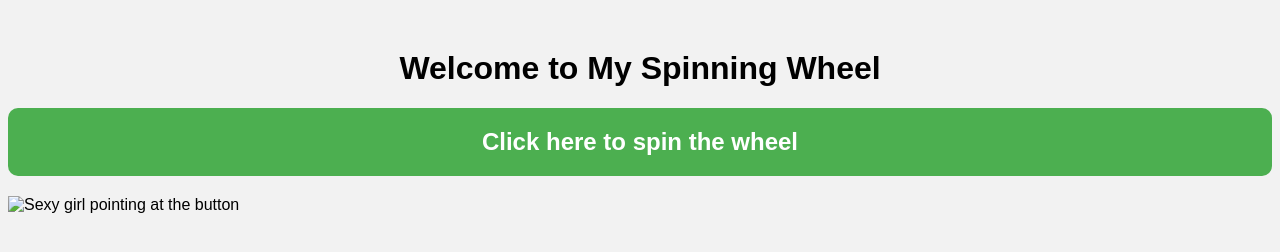
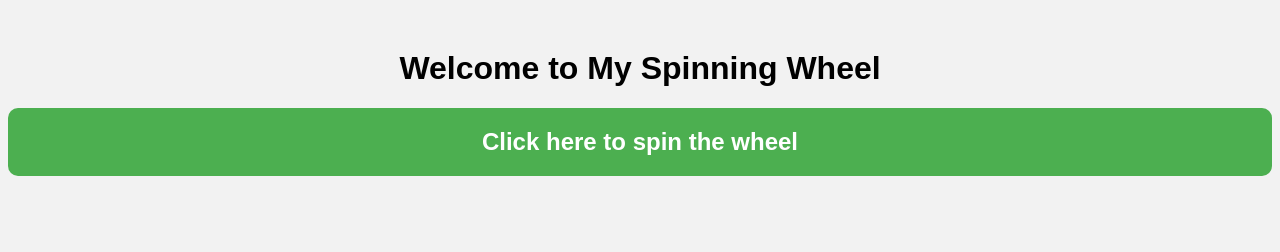
Before and after one commit to JOKER77HK/lucky-wheel, a plain HTML site: page index.html in a window 1280 px wide. Drawn offline with Linux system fonts and the light colour scheme.

Commit message:
Update index.html

```diff
--- a/index.html
+++ b/index.html
@@ -26,17 +26,10 @@
 		a:hover {
 			background-color: #3e8e41;
 		}
-		img {
-			display: block;
-			margin: 20px auto;
-			max-width: 100%;
-			height: auto;
-		}
 	</style>
 </head>
 <body>
 	<h1>Welcome to My Spinning Wheel</h1>
 	<a href="wheel.html">Click here to spin the wheel</a>
-	<img src="sexy_girl.png" alt="Sexy girl pointing at the button">
 </body>
 </html>
```
